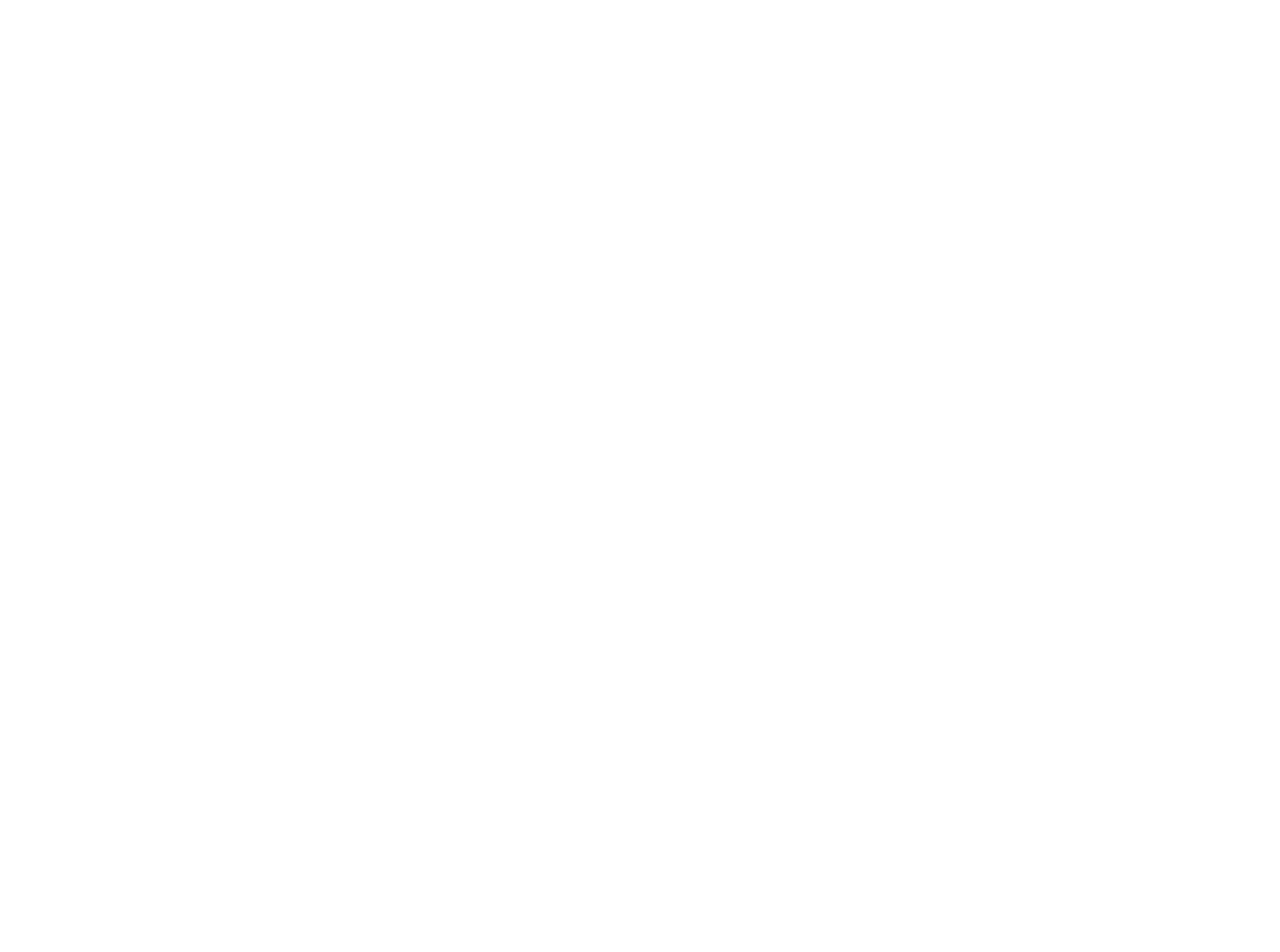
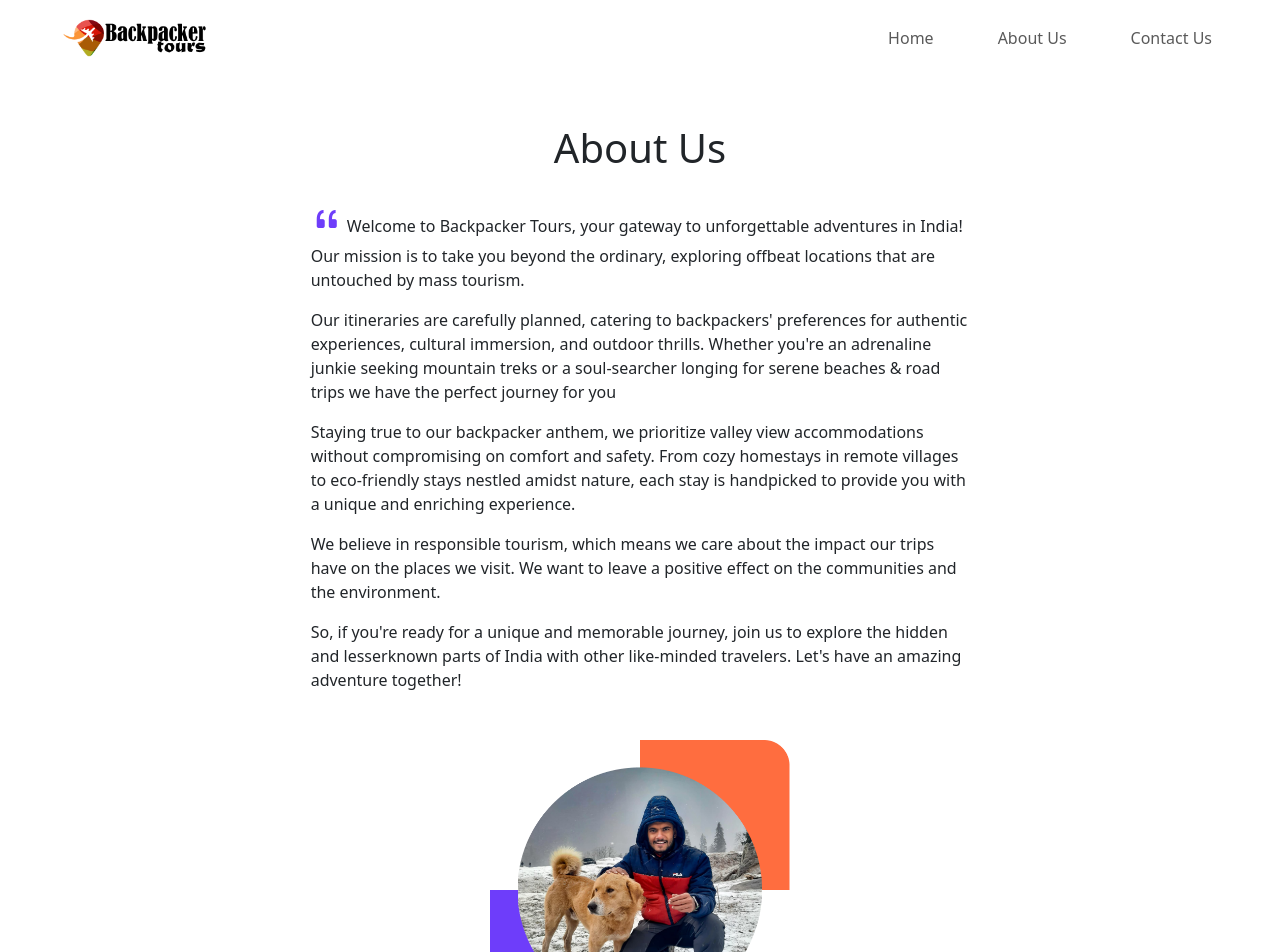
Before and after one commit to backpackertours/bacwebsite, a React (Create React App) app: page /aboutus in a window 1280 px wide. Before the commit this address had no page. Shown: the top 952 px of the page. Before the commit the page ends 800 px from the top, so only its background shows below. Built offline with nearby package versions, Linux system fonts and the light colour scheme.

Commit message:
feat: BAC-21 - Add about us page

```diff
--- a/src/App.js
+++ b/src/App.js
@@ -3,6 +3,7 @@
 import Layout from './components/layout/Layout';
 import Home from './components/pages/Home';
 import Trip from './components/pages/Trip';
+import AboutUs from './components/pages/AboutUs';
 
 function App() {
   return (
@@ -11,6 +12,7 @@
         <Route path="/" element={<Layout />}>
           <Route index element={<Home />} />
           <Route path="trip" element={<Trip />} />
+          <Route path="aboutus" element={<AboutUs />} />
           {/*<Route path="contact" element={<Contact />} />
           <Route path="*" element={<NoPage />} /> */}
         </Route>
--- a/src/assets/scss/style.css
+++ b/src/assets/scss/style.css
@@ -76,3 +76,9 @@
         /* The image width */
     }
 }
+
+/* About Us Page Styles */
+.founder-img {
+    width: 300px;
+    height: 300px;
+}
--- a/src/components/layout/Navigation/index.js
+++ b/src/components/layout/Navigation/index.js
@@ -30,7 +30,7 @@
                             <Link className="nav-link" to="/">Home</Link>
                         </NavItem>
                         <NavItem className="me-5">
-                            <Link className="nav-link" to="/trip">About</Link>
+                            <Link className="nav-link" to="/aboutus">About Us</Link>
                         </NavItem>
                         <NavItem>
                             <Link className="nav-link" to="/trip">Contact Us</Link>
--- /dev/null
+++ b/src/components/pages/AboutUs.js
@@ -0,0 +1,48 @@
+import { Row, Col } from 'reactstrap';
+
+import founder from '../../assets/images/founder.png';
+
+const AboutUs = () => {
+    return (
+        <section className="container py-5">
+            <Row>
+                <Col className="mx-auto" lg="8">
+                    <h1 className="mb-4 text-center">About Us</h1>
+                    <div className="mb-4">
+                        <p><i className="bi bi-quote text-primary" style={{ fontSize: "2rem", fontWeight: "600" }}></i> Welcome to Backpacker Tours, your gateway to unforgettable adventures in India! Our mission
+                            is to take you beyond the ordinary, exploring offbeat locations that are untouched by mass
+                            tourism.
+                        </p>
+                        <p>
+                            Our itineraries are carefully planned, catering to backpackers' preferences for authentic
+                            experiences, cultural immersion, and outdoor thrills. Whether you're an adrenaline junkie
+                            seeking mountain treks or a soul-searcher longing for serene beaches & road trips we have the
+                            perfect journey for you
+                        </p>
+                        <p>
+                            Staying true to our backpacker anthem, we prioritize valley view accommodations without
+                            compromising on comfort and safety. From cozy homestays in remote villages to eco-friendly
+                            stays nestled amidst nature, each stay is handpicked to provide you with a unique and enriching
+                            experience.
+                        </p>
+                        <p>
+                            We believe in responsible tourism, which means we care about the impact our trips have on the
+                            places we visit. We want to leave a positive effect on the communities and the environment.
+                        </p>
+                        <p>
+                            So, if you're ready for a unique and memorable journey, join us to explore the hidden and lesserknown
+                            parts of India with other like-minded travelers. Let's have an amazing adventure together!
+                        </p>
+                    </div>
+                    <div className="py-4 text-center">
+                        <img src={founder} className="founder-img" alt="Backpacker Tours Founder"></img>
+                        <h3 className="mt-4">Chirag Jain</h3>
+                        <h5 className="text-primary">Founder</h5>
+                    </div>
+                </Col>
+            </Row>
+        </section>
+    )
+}
+
+export default AboutUs
```
Also changed, not shown: src/components/legacy/TripCards.js (deleted, +0 -40 lines), src/assets/images/founder.png (added).
